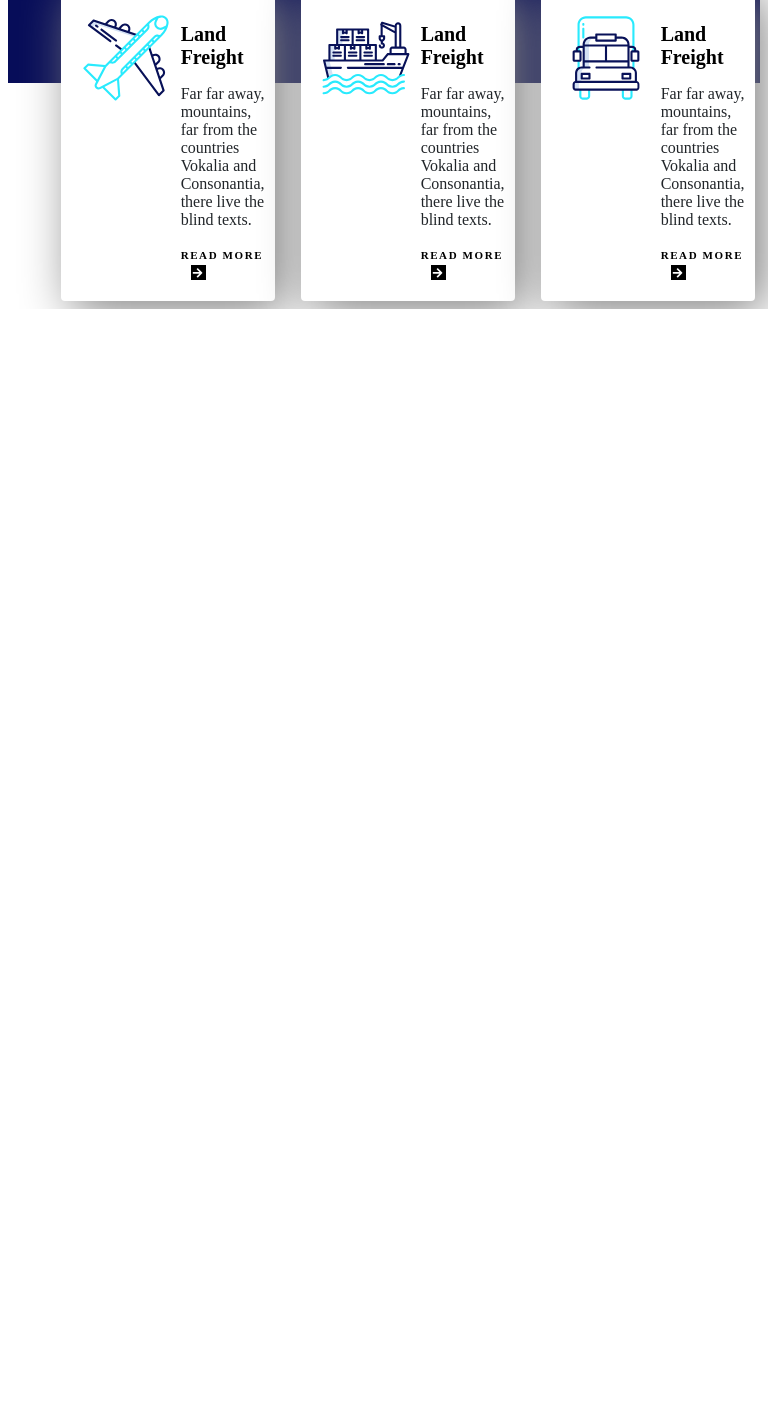
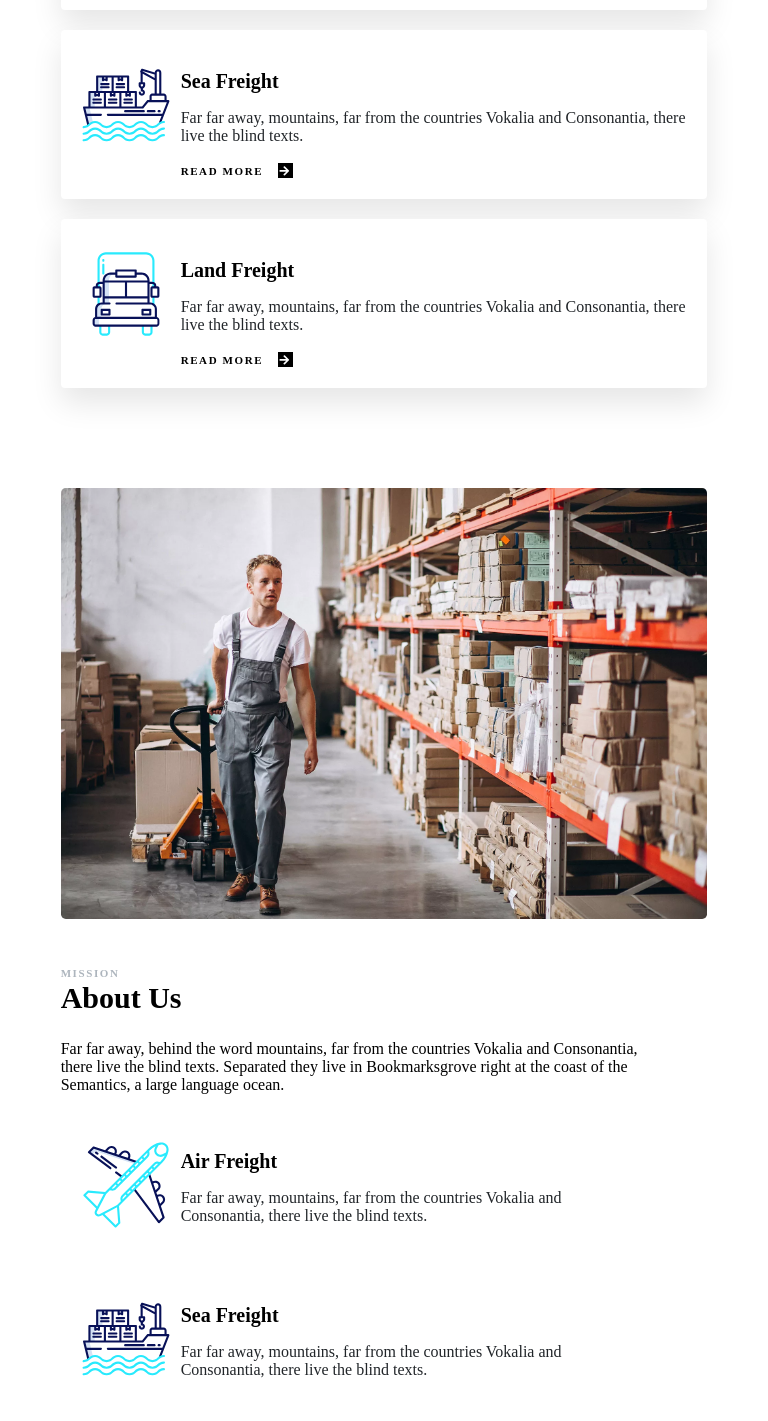
Before and after one commit to hayatul-islam/Foundation, a plain HTML site: page index.html in a window 768 px wide. Shown: the part 771-2192 px from the top of the page. Before the commit the page ends 1080 px from the top, so only its background shows below. Drawn offline with Linux system fonts and the light colour scheme.

Commit message:
header & about ipad responsive

```diff
--- a/css/style.css
+++ b/css/style.css
@@ -9,11 +9,18 @@
     border: none;
     border-radius: .25rem;
 }
+input[type="text"]:focus{
+   color: #fff;
+}
+h2{
+   font-size: 30px;
+   font-weight: 700;
+}
 
 /*********************
- header section
+ header area section
  ********************/
- .header{
+ .header-area{
     background: #070d59;
     padding-top: 20px;
     padding-bottom: 120px;
@@ -39,7 +46,7 @@
  }
 
  .header-details{
-     width: 60%;
+     width: 70%;
      margin: 0 auto;
      padding-top: 50px;
  }
@@ -77,7 +84,13 @@
     color: rgba(255,255,255,.5);
  }
 
- /* about section  */
+ /************************
+  about section
+  **********************/
+  .about-area{
+     background-image: url("../images/about_bg.webp");
+     background-repeat: no-repeat;
+  }
  .places{
     display: grid;
     grid-template-columns: repeat(3, 1fr);
@@ -86,7 +99,7 @@
  }
  .place{
     display: flex;
-    box-shadow: 10px 10px 50px gray;
+    box-shadow: 0 15px 30px 0 rgb(0 0 0 / 10%);
     background-color: #fff;
     padding: 20px 10px;
     border-radius: .25rem;
@@ -117,3 +130,66 @@
     padding: 2px;
     margin-left: 10px;
  }
+ .abouts{
+    margin-top: 150px;
+    display: grid;
+    grid-template-columns: repeat(2, 1fr);
+    grid-column-gap: 15px;
+ }
+ .about{
+    padding-right: 10%;
+ }
+ .about .mission{
+   font-size: 11px;
+   font-weight: 700;
+   color: #adb5bd;
+   letter-spacing: .1rem;
+   text-transform: uppercase;
+ }
+ .about h2{
+    margin-top: 0;
+ }
+.about .place{
+   box-shadow: none;
+}
+.abouts .about-img img{
+   width: 100%;
+   border-radius: .3rem;
+}
+
+/* media query  */
+@media only screen and (min-width: 481px) and (max-width: 768px) {
+   /* header area  */
+   .menu{
+      display: none;
+   }
+   .header-details .search{
+      width: 60%;
+      font-size: 14px;
+   }
+   .header-details{
+      width: 100%;
+      margin-top: 0;
+      padding: 0;
+   }
+   .header-info{
+      grid-template-columns: repeat(2, 1fr);
+      text-align: center;
+   }
+
+   /* about area  */
+   .places{
+      grid-template-columns: repeat(1, 1fr);
+      grid-row-gap: 20px;
+   }
+   .abouts{
+      grid-template-columns: repeat(1, 1fr);
+      margin-top: 100px;
+   }
+   .about{
+      order: 1;
+   }
+   .about-img{
+      margin-bottom: 40px;
+   }
+}
--- a/index.html
+++ b/index.html
@@ -12,7 +12,7 @@
 </head>
 <body>
     <!-- header section  -->
-    <header class="header">
+    <header class="header-area">
         <section class="container">
             <nav class="navigation">
                 <div class="logo">
@@ -28,9 +28,7 @@
             <div class="header-details">
                 <h1 class="header-title">Find logistic services</h1>
                 <p>Lorem ipsum dolor sit, amet consectetur adipisicing, elit. Quia, obcaecati dolorem voluptatem ex, quos laboriosam quas veniam voluptatum eum incidunt.</p>
-                <input class="search" type="text" placeholder="
-                Your ZIP code or City. e.g. New York
-                ">
+                <input class="search" type="text" placeholder="Your ZIP code or City. e.g. New York">
                 <input class="link-btn" type="submit" value="Search">
                 <div class="header-info">
                     <div class="counter-wrap">
@@ -56,14 +54,14 @@
     <!-- main section  -->
     <main>
         <!-- about section  -->
-        <section class="container about">
+        <section class="container about-area]">
             <div class="places">
                 <div class="place">
                     <div class="place-img">
                         <img src="./images/001-airplane.svg" alt="">
                     </div>
                     <div class="place-info">
-                        <h3>Land Freight</h3>
+                        <h3>Air Freight</h3>
                         <p>Far far away, mountains, far from the countries Vokalia and Consonantia, there live the blind texts.</p>
                         <a href="#">READ MORE  <i class="fas fa-arrow-right"></i></a>
                     </div>
@@ -73,7 +71,7 @@
                         <img src="./images/002-cargo-ship.svg" alt="">
                     </div>
                     <div class="place-info">
-                        <h3>Land Freight</h3>
+                        <h3>Sea Freight</h3>
                         <p>Far far away, mountains, far from the countries Vokalia and Consonantia, there live the blind texts.</p>
                         <a href="#">READ MORE <i class="fas fa-arrow-right"></i></a>
                     </div>
@@ -89,6 +87,34 @@
                     </div>
                 </div>
             </div>
+            <div class="abouts">
+                <div class="about">
+                    <small class="mission">Mission</small>
+                    <h2>About Us</h2>
+                    <p>Far far away, behind the word mountains, far from the countries Vokalia and Consonantia, there live the blind texts. Separated they live in Bookmarksgrove right at the coast of the Semantics, a large language ocean.</p>
+                    <div class="place">
+                        <div class="place-img">
+                            <img src="./images/001-airplane.svg" alt="">
+                        </div>
+                        <div class="place-info">
+                            <h3>Air Freight</h3>
+                            <p>Far far away, mountains, far from the countries Vokalia and Consonantia, there live the blind texts.</p>
+                        </div>
+                    </div>
+                    <div class="place">
+                        <div class="place-img">
+                            <img src="./images/002-cargo-ship.svg" alt="">
+                        </div>
+                        <div class="place-info">
+                            <h3>Sea Freight</h3>
+                            <p>Far far away, mountains, far from the countries Vokalia and Consonantia, there live the blind texts.</p>
+                        </div>
+                    </div>
+                </div>
+                <div class="about-img">
+                    <img src="./images/about.webp" alt="">
+                </div>
+            </div>
         </section>
     </main>
 </body>
```
Also changed, not shown: images/about.webp (added).
